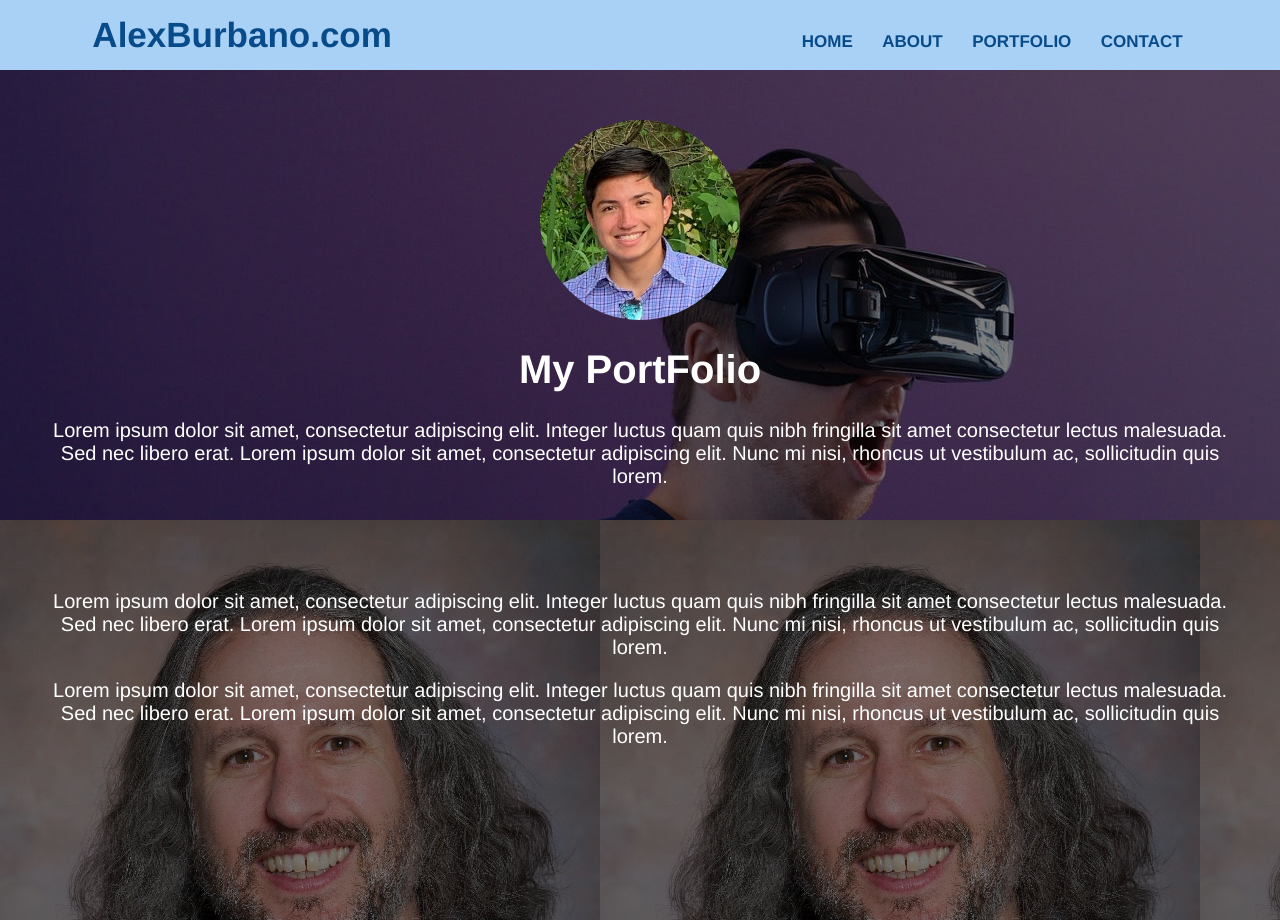
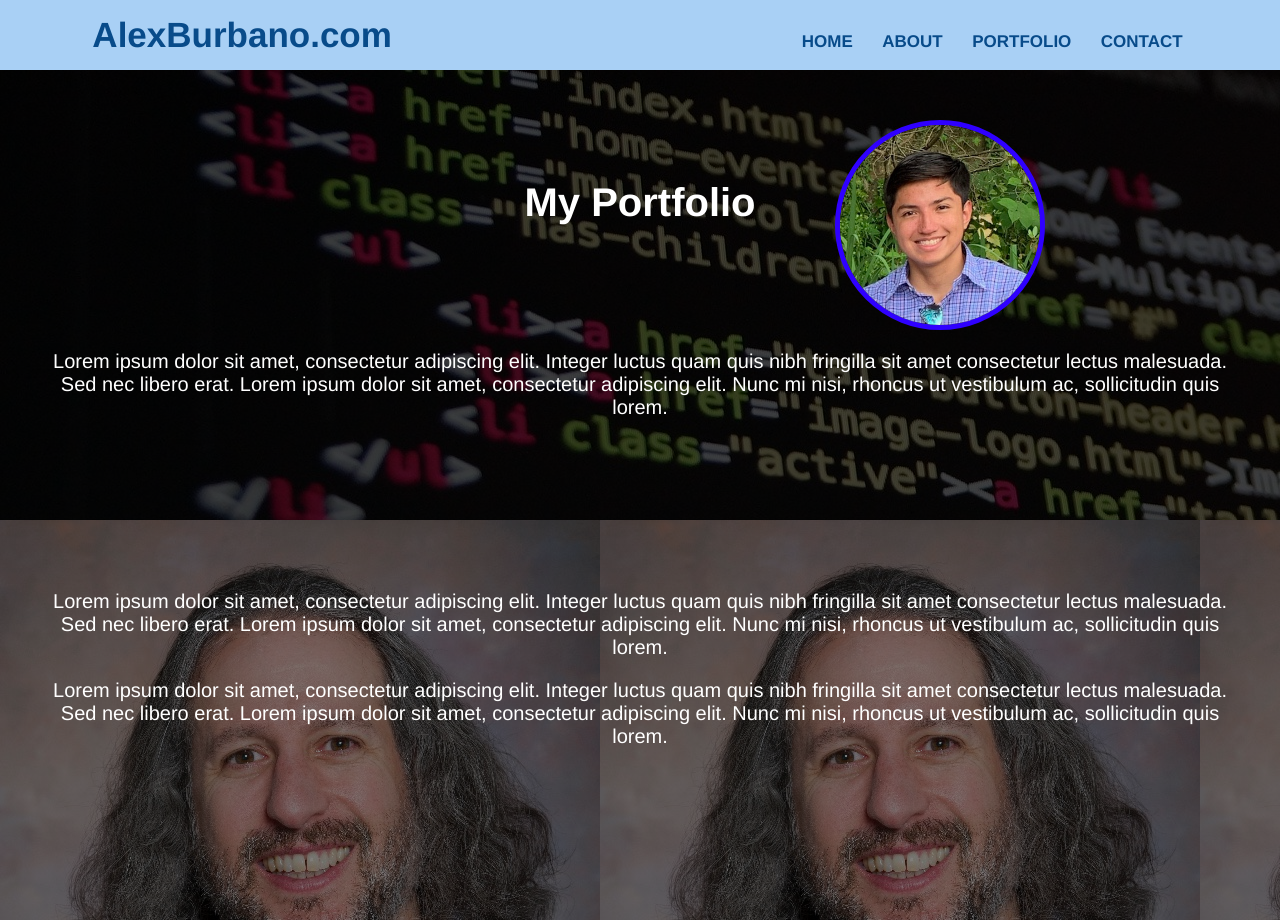
Before and after one commit to Alexandr5656/WebsiteTesting, a plain HTML site: page index.html in a window 1280 px wide. Shown: the top 920 px of the page. Drawn offline with nearby package versions, Linux system fonts and the light colour scheme.

Commit message:
Changed up the pictures

```diff
--- a/css/style.css
+++ b/css/style.css
@@ -72,15 +72,17 @@ body
     box-sizing:border-box;
     background-color:#084B8A;
     color:white;
-    background: linear-gradient(rgba(0, 0, 0, 0.5), rgba(0, 0, 0, 0.5)),  url("../images/one.jpeg");
+    background: linear-gradient(rgba(0, 0, 0, 0.75), rgba(0, 0, 0, 0.75)),  url("../images/background.jpg");
    }
 
 #home h1
     {
+    margin-top: -150px;
     font-size:40px;
     }
 #home p
     {
+        margin-top: 125px;
     font-size:20px;
     }
 
@@ -150,10 +152,12 @@ body
     }
 /* ///////////////////////////////////////////////////////////////////////////////////////////
 |                                                                                            |
-|                                                                                            |
+|                                          Images                                            |
 |                                                                                            |
 ////////////////////////////////////////////////////////////////////////////////////////////*/
 .myimg{
+    border:5px solid rgb(47, 0, 255);
+    margin-left: 600px;
     width:200px;
     height:200px;
     object-fit:cover;
--- a/index.html
+++ b/index.html
@@ -22,7 +22,7 @@
 
         <div id="home">
             <img src="images/MySelf.jpg" class = "myimg">
-            <h1>My PortFolio</h1>
+            <h1>My Portfolio</h1>
             <p>Lorem ipsum dolor sit amet, consectetur adipiscing elit. Integer luctus quam quis nibh fringilla sit amet consectetur lectus malesuada. Sed nec libero erat. Lorem ipsum dolor sit amet, consectetur adipiscing elit. Nunc mi nisi, rhoncus ut vestibulum ac, sollicitudin quis lorem.
             </p>
         </div>
```
Also changed, not shown: images/background.jpg (added).
